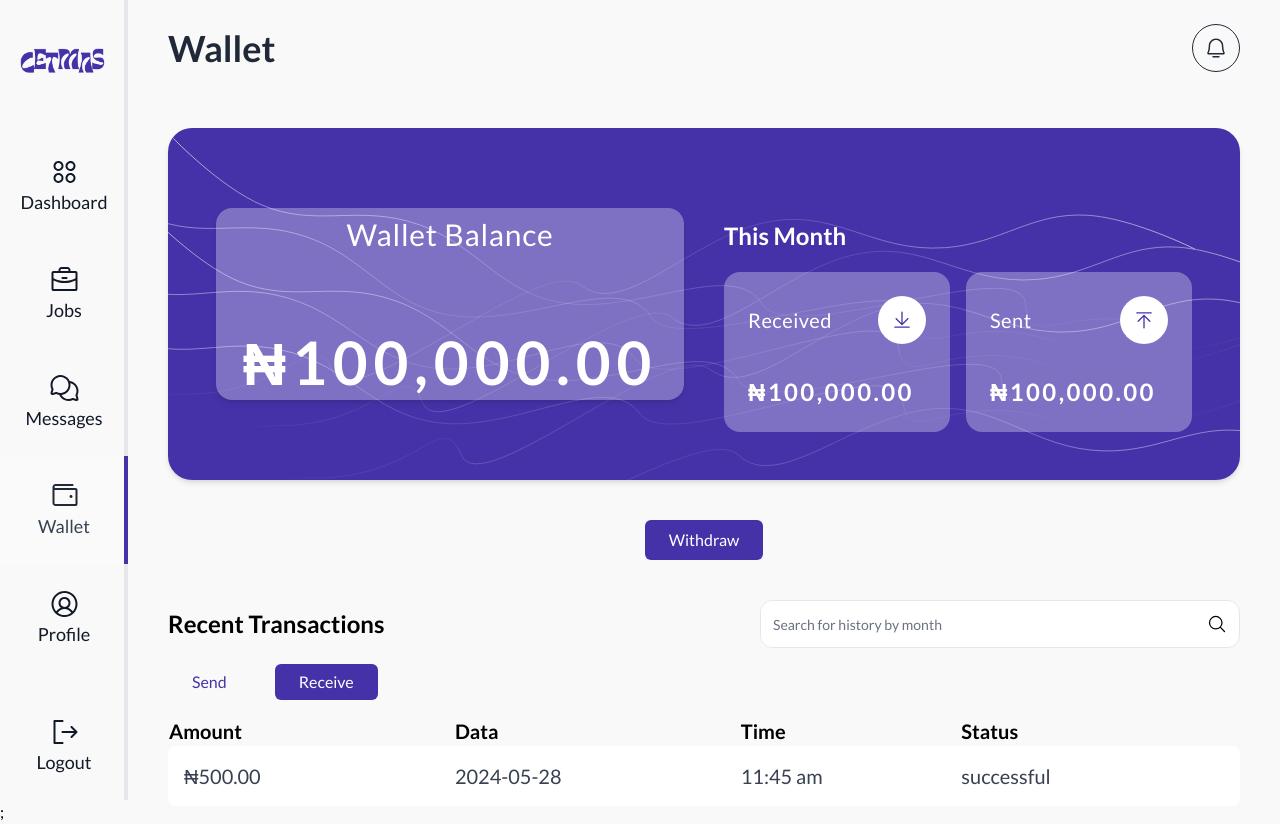
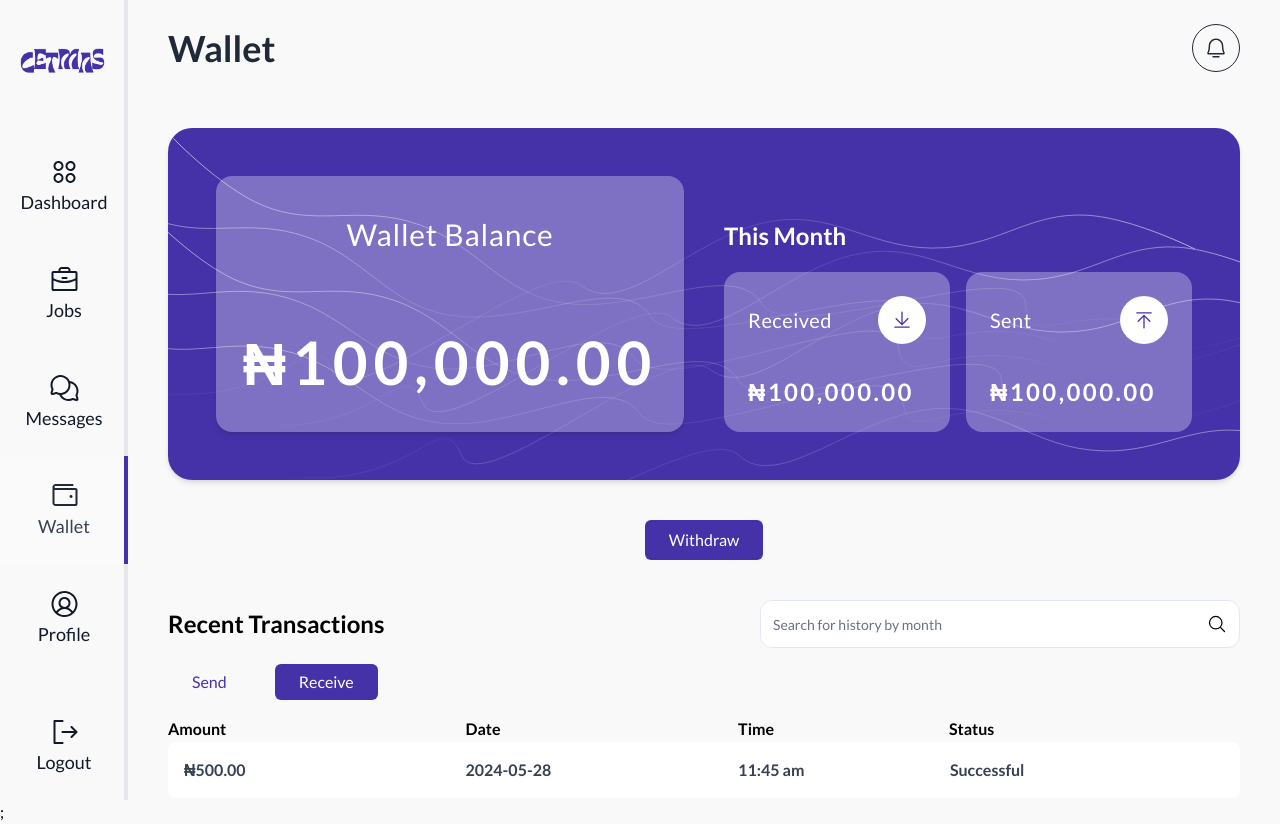
Before and after one commit to springboot20/CETMAS-LANDING-PAGE, a React (Vite) app: page /talent/wallet in a window 1280 px wide. Built offline with nearby package versions, Linux system fonts and the light colour scheme; a web font is replaced by a local one.

Commit message:
modified

```diff
--- a/src/index.css
+++ b/src/index.css
@@ -79,15 +79,15 @@
   }
 
   td{
-    @apply py-4;
+    @apply py-2 sm:py-4;
   }
 
   td:nth-child(1){
-    @apply px-4;
+    @apply px-2 sm:px-4;
   }
 
   td:nth-child(4){
-    @apply pr-4;
+    @apply pr-2 sm:pr-4;
   }
 }
 
--- a/src/pages/dashboard/common/wallet/Wallet.tsx
+++ b/src/pages/dashboard/common/wallet/Wallet.tsx
@@ -42,7 +42,7 @@ const Wallet: React.FC = () => {
                 </button>
               ) : null}
               <div className="gap-5 grid grid-cols-1 lg:grid-cols-2 place-content-center place-items-center z-10 relative lg:gap-10">
-                <Card className="w-full bg-white/30 rounded-2xl flex items-center flex-col justify-center gap-20 h-48 p-6 text-white">
+                <Card className="w-full bg-white/30 rounded-2xl flex items-center flex-col justify-center gap-20 h-48 md:h-full p-6 text-white">
                   <h3 className="capitalize text-2xl md:text-2xl lg:text-3xl font-normal tracking-wide">
                     wallet balance
                   </h3>
@@ -150,24 +150,26 @@ const Wallet: React.FC = () => {
             </div>
 
             <div className="mt-5 space-y-2">
-              <table className="w-full border-spacing-10">
-                <thead className="w-full">
-                  <tr className="text-left capitalize text-sm sm:text-base lg:text-xl font-semibold">
-                    <th>amount</th>
-                    <th>data</th>
-                    <th>time</th>
-                    <th>status</th>
+              <div>
+                <table className="min-w-full border-spacing-10">
+                  <thead>
+                    <tr className="text-left capitalize text-sm sm:text-base font-semibold">
+                      <th className="px-2 sm:px-0">Amount</th>
+                      <th className="px-2 sm:px-0">Date</th>
+                      <th className="px-2 sm:px-0">Time</th>
+                      <th className="px-2 sm:px-0">Status</th>
                     </tr>
                   </thead>
-                <tbody>
-                  <tr className="h-10 bg-white text-gray-700 text-sm sm:text-base lg:text-xl font-medium">
+                  <tbody className="overflow-x-auto w-full">
+                    <tr className="truncate text-ellipsis h-10 bg-white text-gray-700 text-xs sm:text-base font-semibold">
                       <td className="rounded-tl-lg rounded-bl-lg">{formatPrice(500)}</td>
-                    <td>2024-05-28</td>
-                    <td>11:45 am</td>
-                    <td className="rounded-tr-lg rounded-br-lg">successful</td>
+                      <td className="px-2 sm:px-0">2024-05-28</td>
+                      <td className="px-2 sm:px-0">11:45 am</td>
+                      <td className="rounded-tr-lg rounded-br-lg">Successful</td>
                     </tr>
                   </tbody>
                 </table>
+              </div>
             </div>
           </div>
         </div>
@@ -176,4 +178,4 @@ const Wallet: React.FC = () => {
   );
 };
 
-export default Wallet
+export default Wallet;
```
Lines whose indentation alone changed are shown as unchanged.
